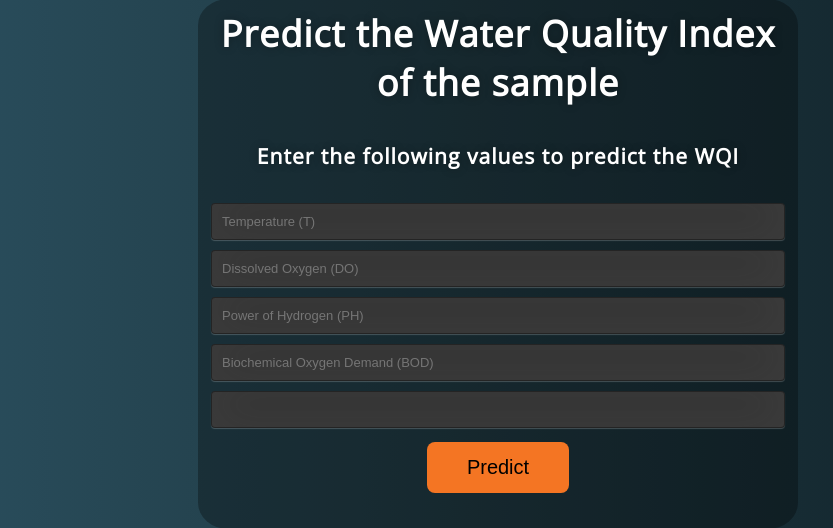
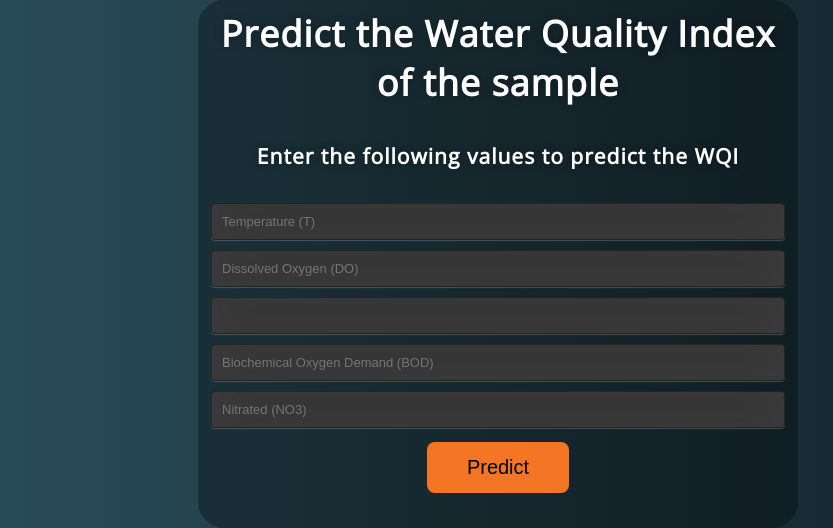
Before and after one commit to hazem555555/22, a Flask app: page / in a window 1280 px wide. Shown: the part 139-667 px from the top of the page, without its empty margins (202-1035 px from the left). Run offline with Flask 2, Linux system fonts and the light colour scheme; parts of the project's set-up code (start-up, migrations or seed data) failed here and were passed over.

Commit message:
Update index.html

```diff
--- a/templates/index.html
+++ b/templates/index.html
@@ -30,11 +30,11 @@
     <h1> Predict the Water Quality Index of the sample</h1>
     <h3 style="padding: 10px;"> Enter the following values to predict the WQI</h3>
     <form action="{{ url_for('predict')}}"method="post" style=" margin: auto;width: 100%;border: 3px solid rgba(0, 0, 0, 0);padding: 10px;">
-      <input class="FirstInput" type="float" min="0" name="1" placeholder="Temperature (T)" required="required" />
-      <input type="float" min="0"name="2" placeholder="Dissolved Oxygen (DO)" required="required" />
-      <input type="float" min="0" name="3" placeholder="Power of Hydrogen (PH)" required="required" />
-      <input type="float" min="0" name="4" placeholder="Biochemical Oxygen Demand (BOD)" required="required" />
-      <input type="float" min="0"name="" 5="Nitrated (NO3)" required="required" />
+      <input class="FirstInput" type="float" min="0" name="Temp" placeholder="Temperature (T)" required="required" />
+      <input type="float" min="0"name="DO" placeholder="Dissolved Oxygen (DO)" required="required" />
+      <input type="float" min="0" name="pH"="Power of Hydrogen (PH)" required="required" />
+      <input type="float" min="0" name="BOD" placeholder="Biochemical Oxygen Demand (BOD)" required="required" />
+      <input type="float" min="0"name="NITRATE_N_NITRITE_N" placeholder="Nitrated (NO3)" required="required" />
       <button type="submit" class="btn">Predict</button>
     </form>
      {{ prediction_text }}
```
